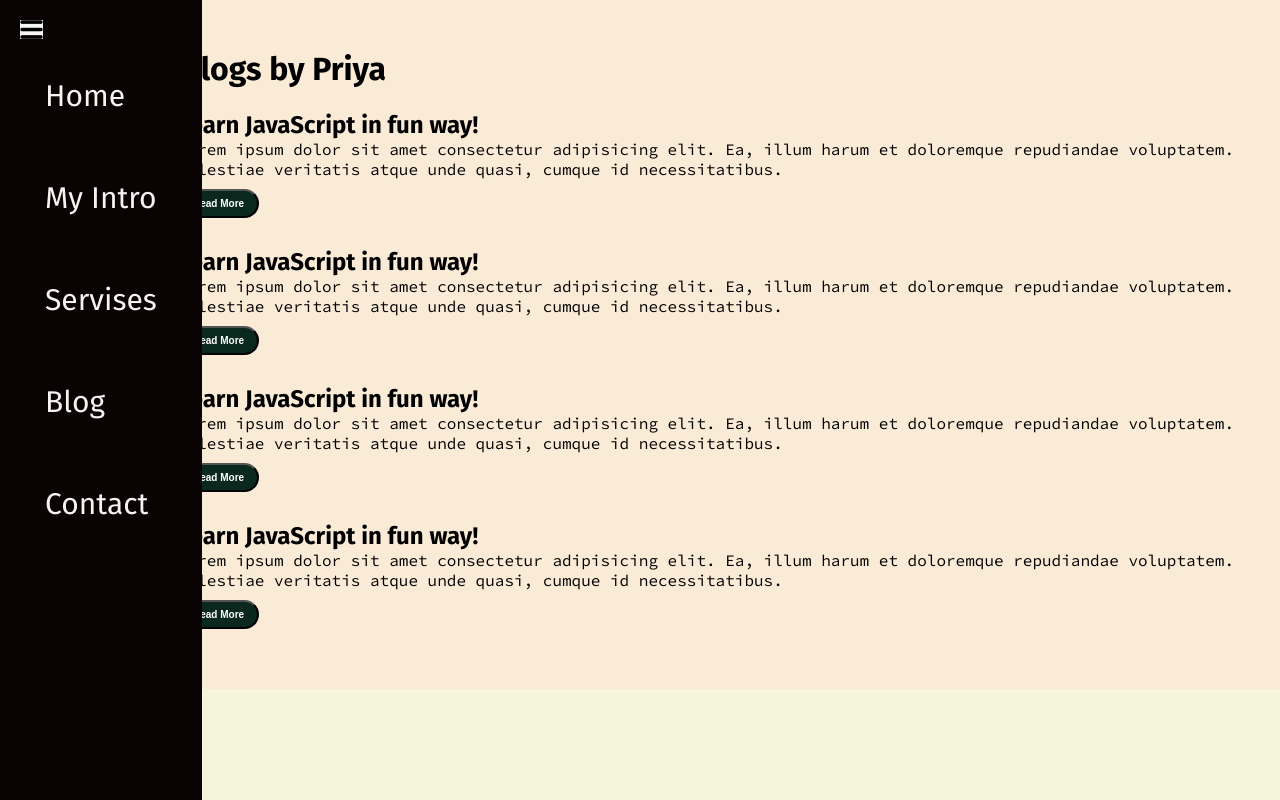
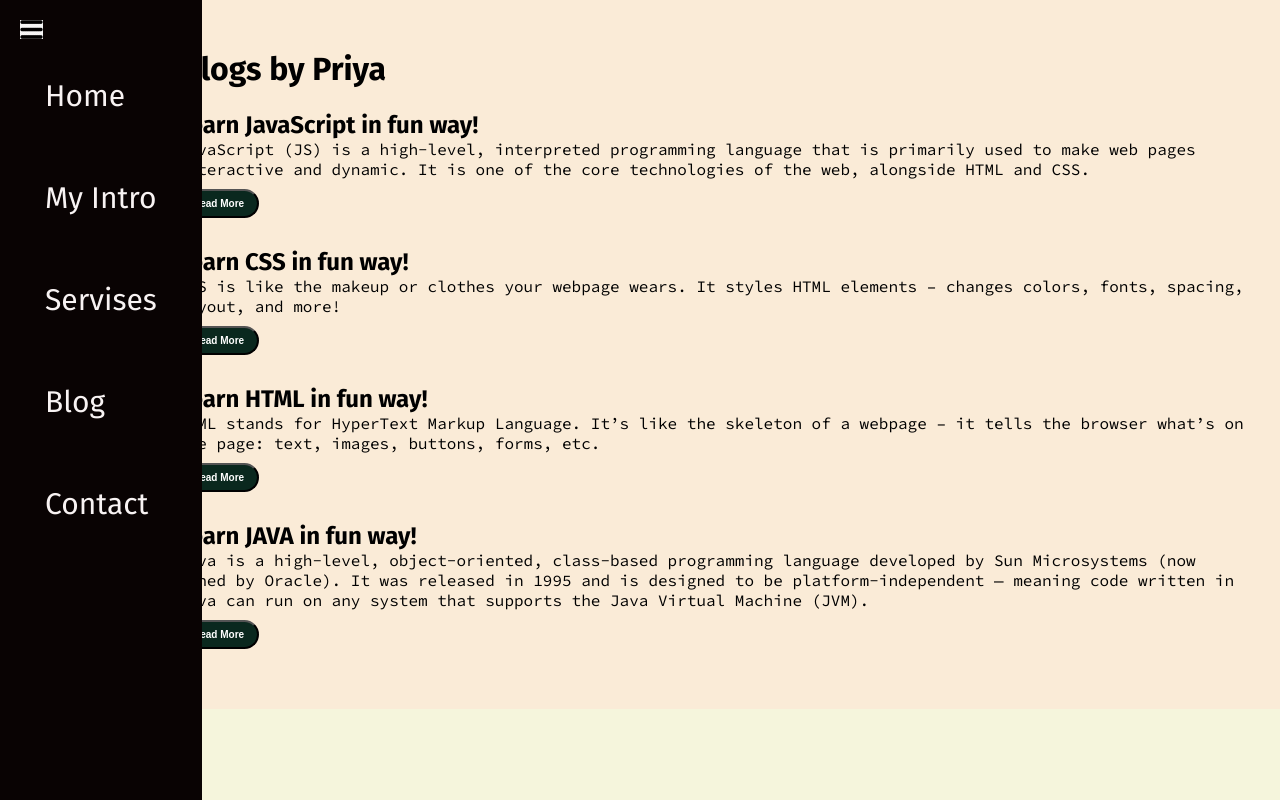
Before and after one commit to Priyaa1720/webpage, a plain HTML site: page blog.html in a window 1280 px wide. Drawn offline with Linux system fonts and the light colour scheme.

Commit message:
Change in blog

```diff
--- a/blog.html
+++ b/blog.html
@@ -31,36 +31,38 @@
                 <h1>Blogs by Priya </h1>
                 <div class="blogitem">
                     <h2>Learn JavaScript in fun way!</h2>
-                    <p>Lorem ipsum dolor sit amet consectetur adipisicing elit.
-                        Ea, illum harum et doloremque repudiandae voluptatem. Molestiae veritatis atque unde quasi,
-                        cumque id necessitatibus.</p>
+                    <p>JavaScript (JS) is a high-level, interpreted programming language that is primarily used to make
+                        web pages interactive and dynamic. It is one of the core technologies of the web, alongside HTML
+                        and CSS.</p>
                     <button class="btn btn-sm">Read More</button>
                 </div>
                 <div class="blogitem">
-                    <h2>Learn JavaScript in fun way!</h2>
-                    <p>Lorem ipsum dolor sit amet consectetur adipisicing elit.
-                        Ea, illum harum et doloremque repudiandae voluptatem. Molestiae veritatis atque unde quasi,
-                        cumque id necessitatibus.</p>
+                    <h2>Learn CSS in fun way!</h2>
+                    <p>CSS is like the makeup or clothes your webpage wears.
+                        It styles HTML elements – changes colors, fonts, spacing, layout, and more!</p>
                     <button class="btn btn-sm">Read More</button>
                 </div>
                 <div class="blogitem">
-                    <h2>Learn JavaScript in fun way!</h2>
-                    <p>Lorem ipsum dolor sit amet consectetur adipisicing elit.
-                        Ea, illum harum et doloremque repudiandae voluptatem. Molestiae veritatis atque unde quasi,
-                        cumque id necessitatibus.</p>
+                    <h2>Learn HTML in fun way!</h2>
+                    <p>HTML stands for HyperText Markup Language.
+                        It’s like the skeleton of a webpage – it tells the browser what’s on the page: text, images,
+                        buttons, forms, etc.
+
+                    </p>
                     <button class="btn btn-sm">Read More</button>
                 </div>
                 <div class="blogitem">
-                    <h2>Learn JavaScript in fun way!</h2>
-                    <p>Lorem ipsum dolor sit amet consectetur adipisicing elit.
-                        Ea, illum harum et doloremque repudiandae voluptatem. Molestiae veritatis atque unde quasi,
-                        cumque id necessitatibus.</p>
+                    <h2>Learn JAVA in fun way!</h2>
+                    <p>Java is a high-level, object-oriented, class-based programming language developed by Sun
+                        Microsystems (now owned by Oracle). It was released in 1995 and is designed to be
+                        platform-independent — meaning code written in Java can run on any system that supports the Java
+                        Virtual Machine (JVM).</p>
                     <button class="btn btn-sm">Read More</button>
                 </div>
             </div>
         </div>
     </div>
-     <script src="script.js"></script>
+    <script src="script.js"></script>
 </body>
 
 </html>
```
